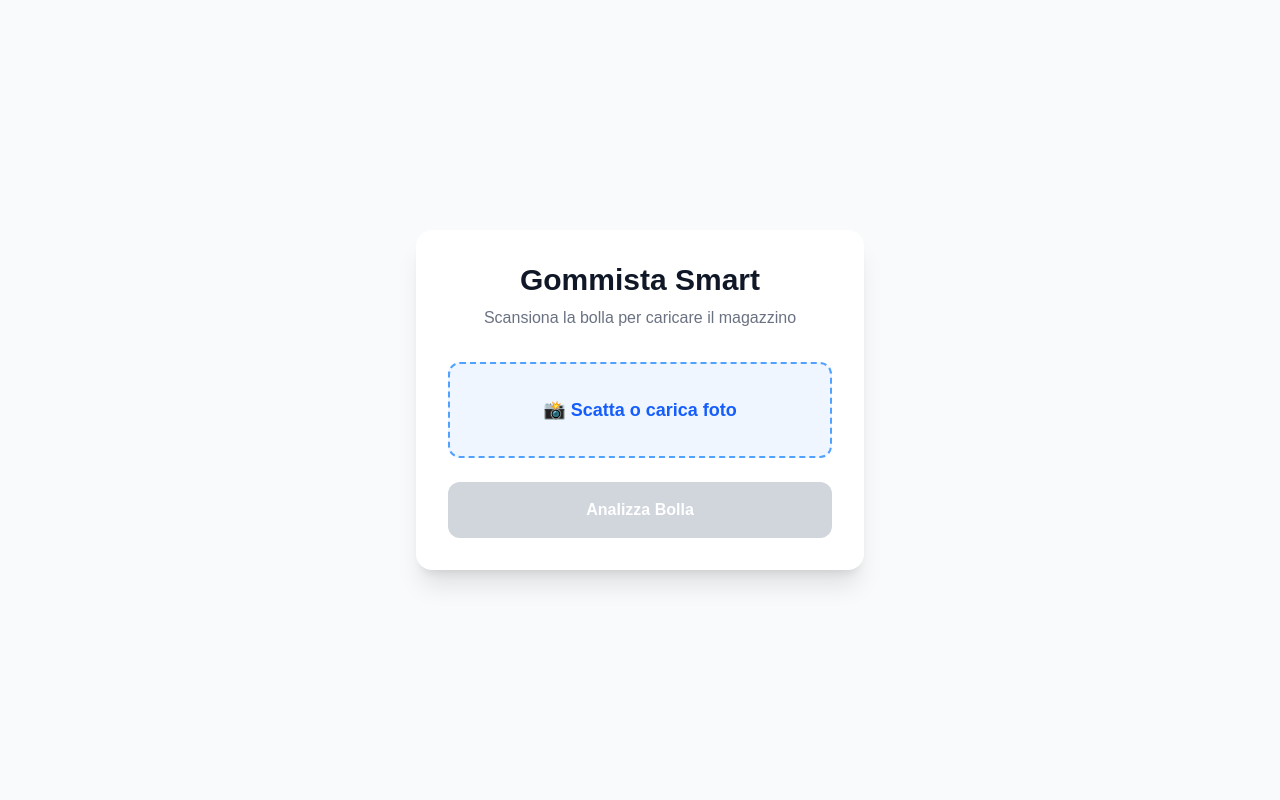
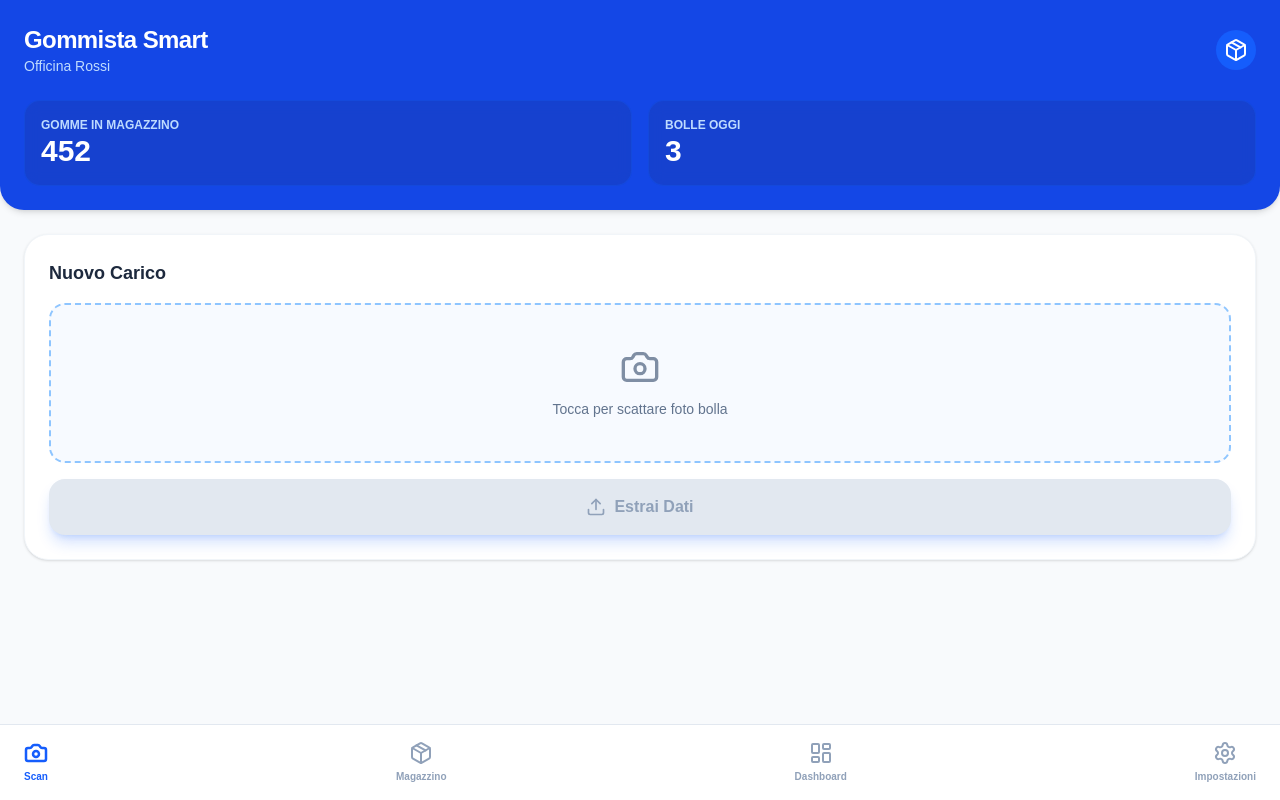
Before and after one commit to KrimZZ/saas-gommisti, a Next.js app: page / in a window 1280 px wide. Built offline with nearby package versions, Linux system fonts and the light colour scheme.

Commit message:
Nuova UI

```diff
--- a/app/page.tsx
+++ b/app/page.tsx
@@ -1,16 +1,17 @@
 'use client';
 
 import { useState } from 'react';
+import { Camera, Upload, Package, LayoutDashboard, Settings, Loader2, CheckCircle2 } from 'lucide-react';
 
 export default function Home() {
   const [file, setFile] = useState<File | null>(null);
   const [loading, setLoading] = useState(false);
-  const [risultatoDati, setRisultatoDati] = useState<any>(null); // Nuovo stato per i risultati
+  const [risultatoDati, setRisultatoDati] = useState<any>(null);
 
   const handleFileChange = (e: React.ChangeEvent<HTMLInputElement>) => {
     if (e.target.files && e.target.files[0]) {
       setFile(e.target.files[0]);
-      setRisultatoDati(null); // Resetta i vecchi risultati se carichi una nuova foto
+      setRisultatoDati(null);
     }
   };
 
@@ -20,11 +21,9 @@ export default function Home() {
     setRisultatoDati(null);
 
     try {
-      // Prepariamo il file da inviare
       const formData = new FormData();
       formData.append('document', file);
 
-      // Chiamiamo la nostra API
       const response = await fetch('/api/scan', {
         method: 'POST',
         body: formData,
@@ -45,44 +44,124 @@ export default function Home() {
   };
 
   return (
-    <main className="min-h-screen bg-gray-50 flex flex-col items-center justify-center p-6">
-      <div className="w-full max-w-md bg-white rounded-2xl shadow-xl p-8 text-center">
-        <h1 className="text-3xl font-extrabold text-gray-900 mb-2">Gommista Smart</h1>
-        <p className="text-gray-500 mb-8">Scansiona la bolla per caricare il magazzino</p>
+    <div className="min-h-screen bg-slate-50 flex flex-col pb-20">
+      {/* Header */}
+      <header className="bg-blue-700 text-white p-6 rounded-b-3xl shadow-md">
+        <div className="flex justify-between items-center mb-4">
+          <div>
+            <h1 className="text-2xl font-bold tracking-tight">Gommista Smart</h1>
+            <p className="text-blue-200 text-sm">Officina Rossi</p>
+          </div>
+          <div className="bg-blue-600 p-2 rounded-full">
+            <Package size={24} />
+          </div>
+        </div>
 
-        <label className="block w-full cursor-pointer border-2 border-dashed border-blue-400 bg-blue-50 rounded-xl p-8 transition hover:bg-blue-100">
+        {/* Statistiche Rapide */}
+        <div className="grid grid-cols-2 gap-4 mt-6">
+          <div className="bg-blue-800/50 p-4 rounded-2xl backdrop-blur-sm border border-blue-600/30">
+            <p className="text-blue-200 text-xs font-semibold uppercase">Gomme in Magazzino</p>
+            <p className="text-3xl font-black">452</p>
+          </div>
+          <div className="bg-blue-800/50 p-4 rounded-2xl backdrop-blur-sm border border-blue-600/30">
+            <p className="text-blue-200 text-xs font-semibold uppercase">Bolle Oggi</p>
+            <p className="text-3xl font-black">3</p>
+          </div>
+        </div>
+      </header>
+
+      {/* Area Principale - Scansione */}
+      <main className="flex-1 p-6 flex flex-col gap-6">
+        <div className="bg-white rounded-3xl p-6 shadow-sm border border-slate-100">
+          <h2 className="text-lg font-bold text-slate-800 mb-4">Nuovo Carico</h2>
+
+          <label className="flex flex-col items-center justify-center w-full h-40 border-2 border-dashed border-blue-300 bg-blue-50/50 rounded-2xl cursor-pointer hover:bg-blue-50 transition-colors group">
             <input
               type="file"
               accept="image/*;capture=camera"
               className="hidden"
               onChange={handleFileChange}
             />
-          <span className="text-blue-600 font-semibold text-lg">
-            {file ? file.name : "📸 Scatta o carica foto"}
-          </span>
+            {file ? (
+              <div className="flex flex-col items-center text-blue-600">
+                <CheckCircle2 size={32} className="mb-2 text-green-500" />
+                <span className="font-medium px-4 text-center truncate w-full">{file.name}</span>
+              </div>
+            ) : (
+              <div className="flex flex-col items-center text-slate-500 group-hover:text-blue-500 transition-colors">
+                <Camera size={40} className="mb-3 opacity-80" />
+                <span className="font-medium text-sm">Tocca per scattare foto bolla</span>
+              </div>
+            )}
           </label>
 
           <button
             onClick={handleScan}
             disabled={!file || loading}
-          className="mt-6 w-full bg-blue-600 text-white font-bold py-4 rounded-xl disabled:bg-gray-300 disabled:cursor-not-allowed transition hover:bg-blue-700"
+            className="mt-4 w-full bg-blue-600 text-white font-bold py-4 rounded-2xl disabled:bg-slate-200 disabled:text-slate-400 disabled:cursor-not-allowed transition-all active:scale-[0.98] flex items-center justify-center gap-2 shadow-lg shadow-blue-600/20"
           >
-          {loading ? "Analisi in corso con IA..." : "Analizza Bolla"}
+            {loading ? (
+              <>
+                <Loader2 size={20} className="animate-spin" />
+                Analisi in corso...
+              </>
+            ) : (
+              <>
+                <Upload size={20} />
+                Estrai Dati
+              </>
+            )}
           </button>
+        </div>
 
-        {/* Mostriamo i risultati estratti */}
+        {/* Risultati dell'IA */}
         {risultatoDati && (
-          <div className="mt-8 text-left bg-gray-100 p-4 rounded-xl">
-            <h3 className="font-bold text-gray-800 mb-3">Gomme Rilevate:</h3>
+          <div className="bg-white rounded-3xl p-6 shadow-sm border border-slate-100 animate-in slide-in-from-bottom-4 fade-in duration-300">
+            <h3 className="font-bold text-slate-800 mb-4 flex items-center gap-2">
+              <CheckCircle2 size={20} className="text-green-500" />
+              Gomme Rilevate
+            </h3>
+            <div className="space-y-3">
               {risultatoDati.map((gomma: any, index: number) => (
-              <div key={index} className="bg-white p-3 rounded shadow-sm mb-2 border-l-4 border-blue-500">
-                <p className="font-bold text-gray-900">{gomma.brand} {gomma.misura}</p>
-                <p className="text-sm text-gray-600">Indici: {gomma.indici} | Quantità: {gomma.quantita}</p>
+                <div key={index} className="bg-slate-50 p-4 rounded-2xl border border-slate-100 flex justify-between items-center">
+                  <div>
+                    <p className="font-bold text-slate-900">{gomma.brand} <span className="text-blue-600">{gomma.misura}</span></p>
+                    <p className="text-xs text-slate-500 mt-1 font-medium">Indici: {gomma.indici} {gomma.prezzo_unitario ? `• €${gomma.prezzo_unitario}` : ''}</p>
+                  </div>
+                  <div className="bg-blue-100 text-blue-700 font-bold px-4 py-2 rounded-xl text-lg">
+                    x{gomma.quantita}
+                  </div>
                 </div>
               ))}
             </div>
+
+            {/* Pulsante di salvataggio futuro */}
+            <button className="mt-6 w-full bg-slate-900 text-white font-bold py-4 rounded-2xl active:scale-[0.98] transition-all">
+              Conferma e Salva in Magazzino
+            </button>
+          </div>
         )}
+      </main>
+
+      {/* Bottom Navigation Bar (Mobile) */}
+      <nav className="fixed bottom-0 w-full bg-white border-t border-slate-200 px-6 py-4 flex justify-between items-center pb-safe">
+        <button className="flex flex-col items-center text-blue-600">
+          <Camera size={24} strokeWidth={2.5} />
+          <span className="text-[10px] font-bold mt-1">Scan</span>
+        </button>
+        <button className="flex flex-col items-center text-slate-400 hover:text-slate-600 transition-colors">
+          <Package size={24} />
+          <span className="text-[10px] font-bold mt-1">Magazzino</span>
+        </button>
+        <button className="flex flex-col items-center text-slate-400 hover:text-slate-600 transition-colors">
+          <LayoutDashboard size={24} />
+          <span className="text-[10px] font-bold mt-1">Dashboard</span>
+        </button>
+        <button className="flex flex-col items-center text-slate-400 hover:text-slate-600 transition-colors">
+          <Settings size={24} />
+          <span className="text-[10px] font-bold mt-1">Impostazioni</span>
+        </button>
+      </nav>
     </div>
-    </main>
   );
 }
--- a/package.json
+++ b/package.json
@@ -9,6 +9,7 @@
     "lint": "eslint"
   },
   "dependencies": {
+    "lucide-react": "^1.8.0",
     "next": "16.2.3",
     "openai": "^6.34.0",
     "react": "19.2.4",
```
Also changed, not shown: 1 other file (tests, documents, lock files or other folders). Lines whose indentation alone changed are shown as unchanged.
